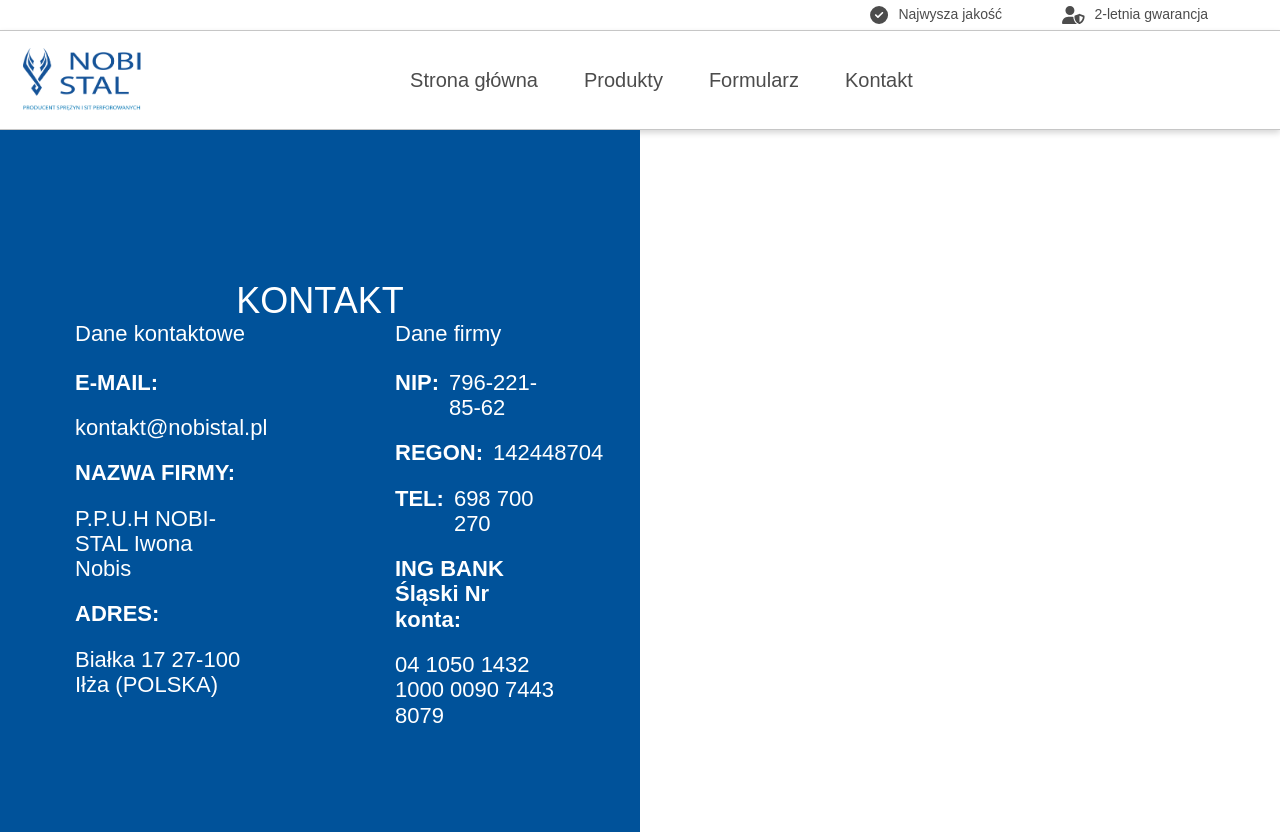
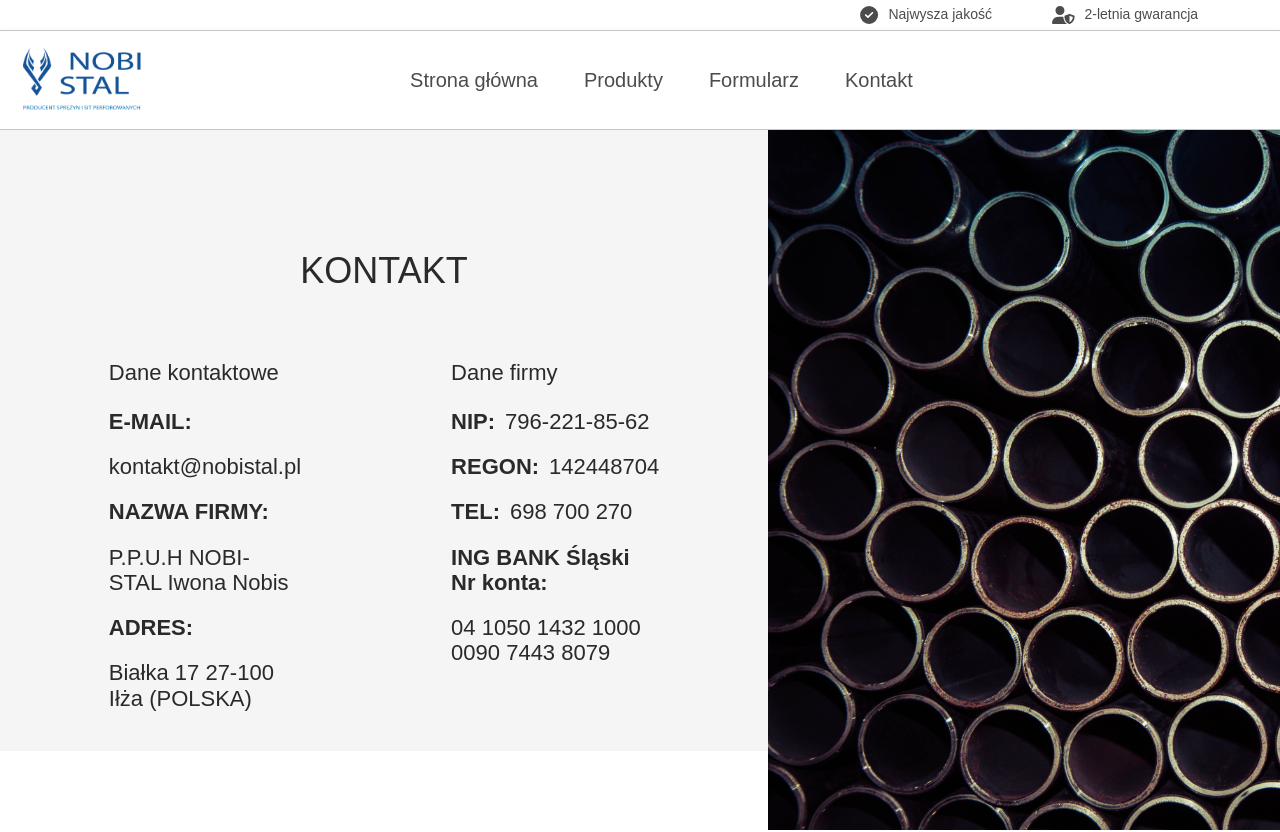
Before and after one commit to wiktornobis/nobi-stal, a React (Create React App) app: page /kontakt in a window 1280 px wide. Shown: the top 832 px of the page. Built offline with nearby package versions, Linux system fonts and the light colour scheme.

Commit message:
add elements into form and contact sections

```diff
--- a/src/components/doradztwo/Doradztwo.js
+++ b/src/components/doradztwo/Doradztwo.js
@@ -25,13 +25,13 @@ function Doradztwo() {
                 </Link>
             </div>
             <div className="information_second_container">
-                <h2 data-aos="fade-right" className="information_second_container_title">Produkcja sprężyn oraz sit</h2>
-                <p data-aos="fade-right" className="information_second_container_text">
+                <h2 data-aos="fade-up" className="information_second_container_title">Produkcja sprężyn oraz sit</h2>
+                <p data-aos="fade-up"className="information_second_container_text">
                     Nobi-Stal posiada ogromne doświadczenie i oferuje jedne z największych
                     na rynku możliwości produkcji sprężyn technicznych, sit preferowanych,
                      tkanych, plecionych oraz cięto ciągnionych
                 </p>
-                <img data-aos="fade-left" class="defer-image is-loaded image-ratio:61 applied-default img" src={img} alt="" />
+                <img data-aos="fade-up" class="defer-image is-loaded image-ratio:61 applied-default img" src={img} alt="" />
             </div>
         </section>
     );
--- a/src/components/doradztwo/_doradztwo.scss
+++ b/src/components/doradztwo/_doradztwo.scss
@@ -17,7 +17,8 @@
                 margin-left: $spacing-xl;
             }
             @include mobile {
-                margin-left: $spacing-md;
+                margin-left: $spacing-sm;
+                font-size: 10px !important;
             }
             &:hover {
                border-bottom: 2px solid black;
@@ -39,15 +40,15 @@
         color: $color-white;
         position: relative;
         @include mobile {
-            margin: $spacing-lg $spacing-sm;
+            margin: $spacing-lg 13px;
             padding: 0 $spacing-sm;
         }
         &_title {
-            padding-top: $spacing-md;
+            padding-top: $spacing-sm;
             padding-bottom: $spacing-lg;
             color: $color-white;
             @include mobile {
-                padding-bottom: $spacing-md;
+                padding-bottom: $spacing-sm;
             }
         }
         &_text {
--- a/src/components/osiagniecia/_achievement.scss
+++ b/src/components/osiagniecia/_achievement.scss
@@ -3,50 +3,31 @@
 .achievement {
     margin-top: 200px;
     margin-bottom: $spacing-xxl;
+    &_title,
+    &_text {
+        @include mobile {
+            font-size: 12px !important;
+        }
+    }
     @include mobile {
         margin-top: $spacing-xxl;
         margin-bottom: $spacing-md;
     }
 
     .achievement_container {
-        display: flex;
-        justify-content: space-around;
-        align-items: center;
+        display: grid;
+        grid-template-columns: 1fr 1fr 1fr;
+        grid-template-rows: 1fr 1fr 1fr;
+        place-items: center;
         text-align: center;
         gap: 20px;
         margin-top: $spacing-sm;
         background-color: $color-column;
-        padding: $spacing-lg 0;
+        padding: $spacing-lg $spacing-sm;
         margin-top: $spacing-lg;
         @include mobile {
-            padding: $spacing-md 0;
-            gap: 10px;
-        }
-        &_first,
-        &_second,
-        &_third {
-            display: flex;
-            flex-direction: column;
-            justify-content: center;
-            align-items: center;
-            width: 100%;
-            gap: 50px;
-            padding: 0 10px;
-            @include tablet {
-                gap: 40px;
-            }
-            @include mobile {
-                gap: 20px;
-            }
-            &_img {
-                color: white !important;
-                width: 100px;
-                height: 100px;
-            }
-            &_text {
-                width: 100%;
-                flex-wrap: wrap;
-            }
+            padding: $spacing-md 7px;
+            gap: 15px;
         }
     }
 }
@@ -62,4 +43,8 @@
         width: 60px;
         height: 60px;
     }
+    @include  mobile {
+        width: 50px;
+        height: 50px;
+    }
 }
--- a/src/components/pages/contact/Contact.js
+++ b/src/components/pages/contact/Contact.js
@@ -3,7 +3,9 @@ import './_contact.scss';
 
 function AboutUs(props) {
     return (
-        <section className='contact'>
+        <>
+            <div className='contact'>
+                <div className="contact-left-container">
                     <h2 className='main-contact general-container'>KONTAKT</h2>
                     <div className='contact_container general-container'>
                         <div className="contact_container_left">
@@ -38,7 +40,11 @@ function AboutUs(props) {
                             </div>
                         </div>
                     </div>
-        </section>
+                </div>
+                <div className="contact-right-container"></div>
+            </div>
+            <div className="map">elelwlelw</div>
+        </>
     );
 }
 
--- a/src/components/pages/contact/_contact.scss
+++ b/src/components/pages/contact/_contact.scss
@@ -2,18 +2,32 @@
 @import "../../../utils/variables";
 
 .contact {
-  background-color: $color-primary;
-  padding: $spacing-xxl 0;
-  width: 50%;
+  display: flex;
+  &-left-container {
+    width: 60%;
+    padding-top: 120px;
+    padding-bottom: 40px;
+    background: whitesmoke;
+    margin-bottom: 120px;
+  }
+  &-right-container {
+    width: 40%;
+    background: url('../../../assets/contact.jpg');
+    background-size: cover;
+    height: 700px;
+    right: 0;
+    top: 2px;
+  }
 }
 .main-contact {
   display: flex;
   justify-content: center;
-  color: white;
+  color: $color-text-dark;
+  margin-bottom: $spacing-lg;
 }
 .second-contact{
   margin-bottom: $spacing-sm;
-  color: white;
+  color: $color-text-dark;
 }
 
 .contact_container {
@@ -22,7 +36,7 @@
   gap: 150px;
   max-width: 900px;
   margin: 0 auto;
-  color: white;
+  color: $color-text-dark;
 
   &_left {
     width: 50%;
@@ -59,3 +73,6 @@
     }
   }
 }
+.map {
+  margin: 100px;
+}
--- a/src/components/pages/form/_form.scss
+++ b/src/components/pages/form/_form.scss
@@ -1,68 +1,42 @@
-@import '../../../utils/variables';
+@import '../../../utils/breakpoints';
+#kontakt {
+    background-image: linear-gradient(rgba(0, 0, 0, 0), rgba(0, 0, 0, 0.17) 0%, rgba(0, 0, 0, 0.9));
+    background: url('../../../assets/tlo-sprezyny.jpg');
+    background-size: cover;
+    padding: $spacing-md 0;
+}
 
 .contact_form {
      &_right {
-        height: 650px;
+        height: 670px;
         width: 500px;
         margin: 0 auto;
         display: flex;
         flex-direction: column;
         justify-content: flex-start;
         align-items: center;
-        margin-top: 100px;
         background-color: $color-column;
-        padding: 20px;
+        padding: 60px 20px 20px 20px;
         border-radius: 5px;
-        margin-bottom: $spacing-xl;
+
         .logo {
             width: 40%;
             margin-bottom: 30px;
         }
-        // @include desktop {
-        //     height: 500px;
-        //     width: 400px;
-        //     top: 100px;
-        // }
-        // @include tablet {
-        //     height: 400px;
-        //     width: 300px;
-        //     top: 80px;
-        //     right: 3%;
-        // }
-
         &_title {
             font-size: 38px;
             padding-top: 30px;
-
-            // @include desktop {
-            //     font-size: 30px;
-            //     margin-bottom: 20px;
-            // }
-            // @include tablet {
-            //     font-size: 24px;
-            //     margin-bottom: 15px;
-            // }
         }
 
         &_form {
             width: 100%;
             margin-top: 80px;
-
-            //  @include desktop {
-            //     margin-top: 60px;
-            // }
-            // @include tablet {
-            //     margin-top: 50px;
-            // }
-
             &_first {
                 display: flex;
                 gap: 20px;
-
                 &-name {
                     width: 100%;
                 }
-
                 &-name input {
                     padding: 5px 0;
                     border: none;
@@ -70,22 +44,9 @@
                     font-size: 18px;
                     outline: none;
                     width: 100%;
-
-                    // @include desktop {
-                    //     font-size: 16px;
-                    // }
-                    // @include tablet {
-                    //     font-size: 14px;
-                    // }
                 }
-
                 &-text {
                     margin-top: 50px;
-
-                    // @include desktop {
-                    //     margin-top: 30px;
-                    // }
-
                     &-area {
                         padding: 10px 0;
                         height: 105px;
@@ -94,22 +55,18 @@
                         font-size: 18px;
                         outline: none;
                         resize: none;
-
-                        // @include desktop {
-                        //     height: 110px;
-                        //     font-size: 16px;
-                        // }
                     }
                 }
-
                 &-btn {
                     margin-top: 60px;
                     display: flex;
                     justify-content: flex-end;
-
-                    // @include desktop {
-                    //     margin-top: 40px;
-                    // }
+                    button {
+                        font-size: 16px;
+                    }
+                    @include desktop {
+                        margin-top: 40px;
+                    }
 
                     &-submit {
                         font-size: 18px;
@@ -119,15 +76,6 @@
                         background-color: white;
                         cursor: pointer;
                         color: black;
-
-                        // @include desktop {
-                        //     font-size: 16px;
-                        //     padding: 10px 40px;
-                        // }
-                        // @include tablet {
-                        //     font-size: 14px;
-                        //     padding: 8px 30px;
-                        // }
                     }
                 }
             }
@@ -142,12 +90,12 @@
 label {
     font-size: 16px;
 
-    // @include desktop {
-    //     font-size: 14px;
-    // }
-    // @include tablet{
-    //     font-size: 12px;
-    // }
+    @include desktop {
+        font-size: 14px;
+    }
+    @include tablet{
+        font-size: 12px;
+    }
   }
 
 .error {
@@ -156,9 +104,9 @@ top: 5px;
 color: red;
 font-size: 14px;
 
-// @include desktop {
-//     font-size: 12px;
-// }
+@include desktop {
+    font-size: 12px;
+}
 
     &::after {
         content: '';
@@ -195,9 +143,9 @@ input, textarea {
     font-weight: 600;
     height: 0px;
 
-    // @include mobile {
-    //     font-size: 14px;
-    // }
+    @include mobile {
+        font-size: 14px;
+    }
 }
 
 .success-send {
@@ -208,7 +156,7 @@ input, textarea {
     font-size: 16px;
     font-weight: 600;
 
-    // @include mobile {
-    //     font-size: 14px;
-    // }
+    @include mobile {
+        font-size: 14px;
+    }
 }
```
Also changed, not shown: src/components/osiagniecia/Achievement.js (+8 -14 lines), src/assets/contact.jpg (added), 1 other file (tests, documents, lock files or other folders). Lines whose indentation alone changed are shown as unchanged.
